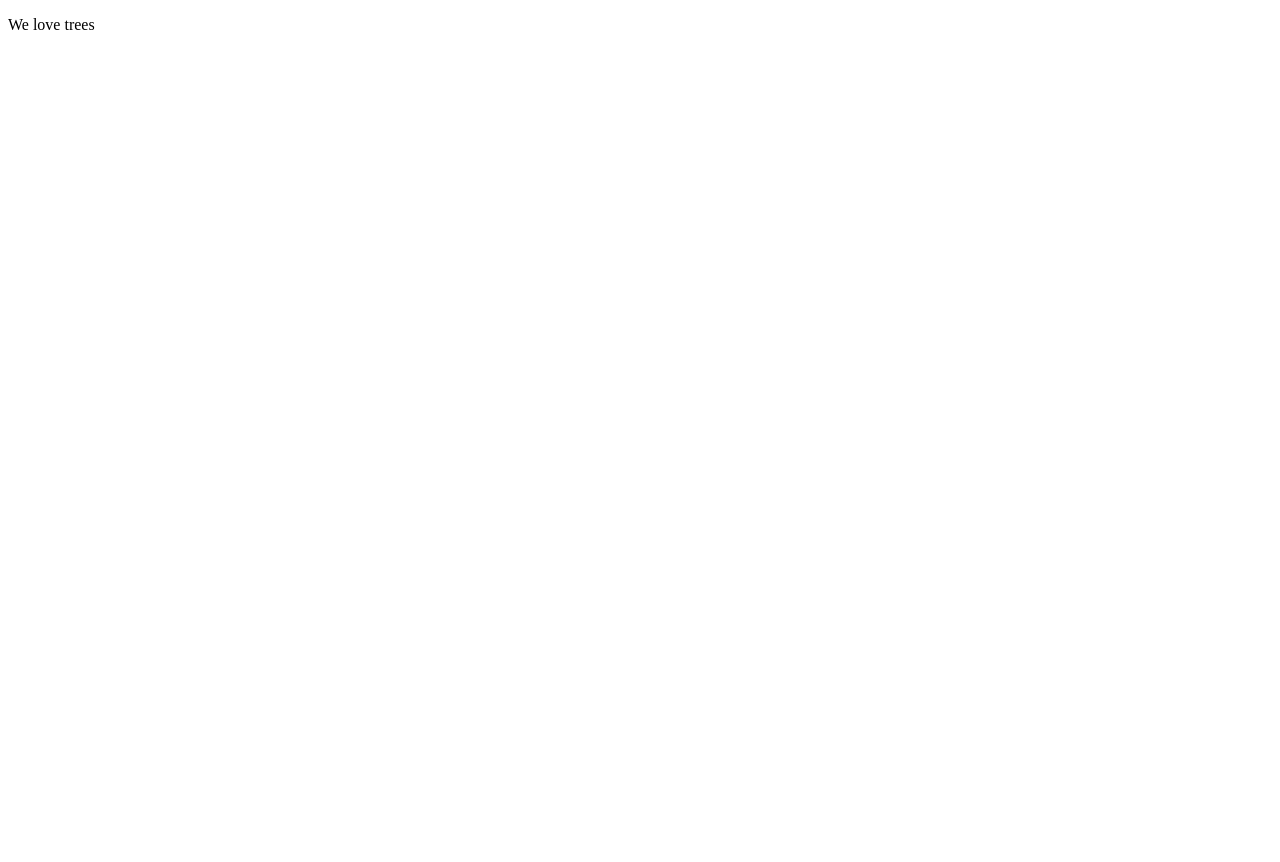
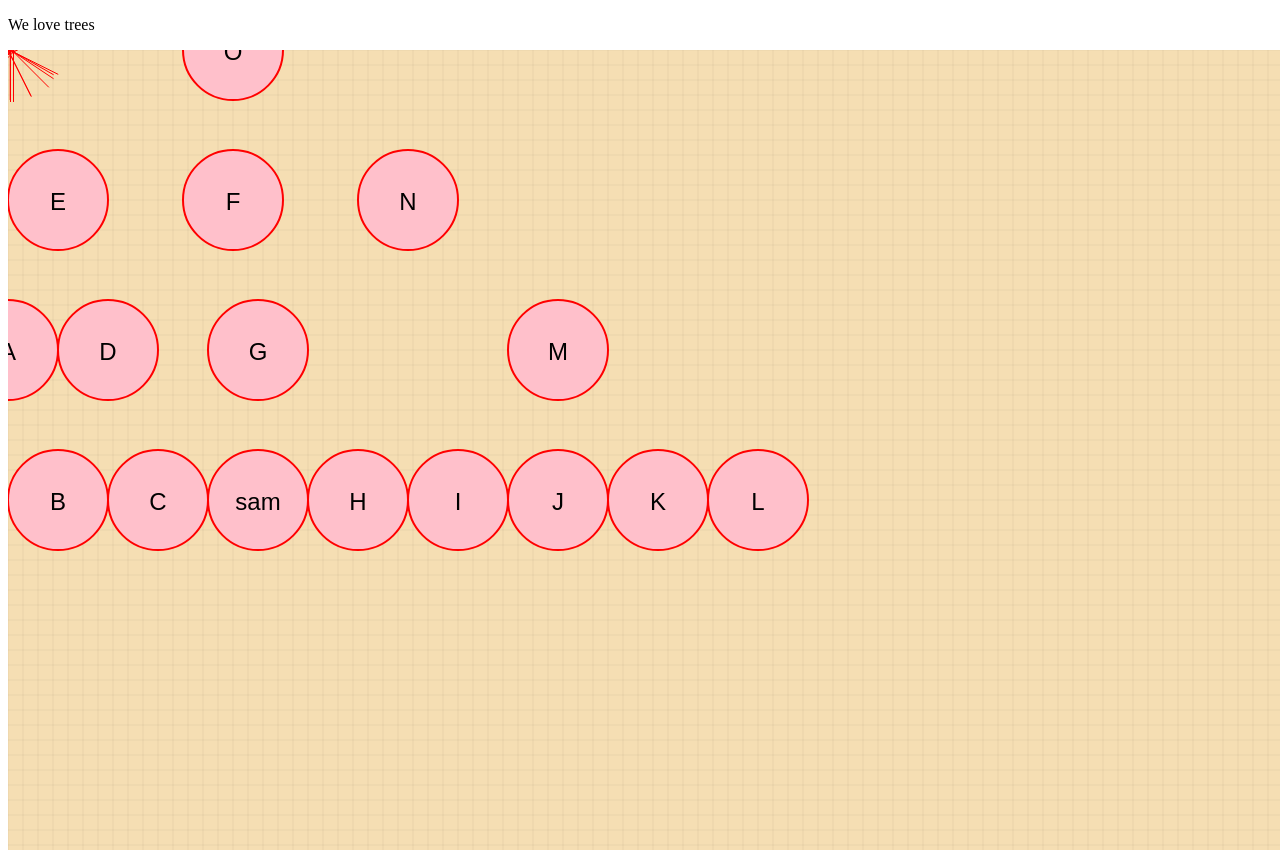
Before and after one commit to repeatyourselfpls/family-tree, a plain HTML site: page dist/index.html in a window 1280 px wide. Before the commit the page ends 800 px from the top, so only its background shows below. Drawn offline with Linux system fonts and the light colour scheme.

Commit message:
drawing sometin lets fkn go

```diff
--- /dev/null
+++ b/dist/draw.js
@@ -0,0 +1,67 @@
+export const RADIUS = 50;
+export const DIAMETER = RADIUS * 2;
+export const SPACING_X = 40;
+export const SPACING_Y = 150;
+export function setupBackground(ctx, width, height) {
+    ctx.fillStyle = "wheat";
+    ctx.fillRect(0, 0, width, height);
+    ctx.strokeStyle = "rgba(0 0 0 / 5%)";
+    ctx.lineWidth = 1;
+    for (let i = 0; i < width; i += 15) {
+        ctx.beginPath();
+        ctx.moveTo(i, 0);
+        ctx.lineTo(i, height);
+        ctx.stroke();
+    }
+    for (let i = 0; i < height; i += 15) {
+        ctx.beginPath();
+        ctx.moveTo(0, i);
+        ctx.lineTo(width, i);
+        ctx.stroke();
+    }
+}
+// pre order traversal drawing
+export function drawAllNodesv2(ctx, node, parentNode) {
+    drawNode(ctx, node.X * DIAMETER, node.Y * SPACING_Y, node.name);
+    if (parentNode) {
+        drawParentLink(ctx, node, parentNode);
+    }
+    for (const child of node.children) {
+        drawAllNodesv2(ctx, child, node);
+    }
+}
+function drawNode(ctx, x, y, val) {
+    ctx.fillStyle = "pink";
+    ctx.strokeStyle = "red";
+    ctx.lineWidth = 2;
+    ctx.beginPath();
+    ctx.arc(x, y, 50, degreeToRadians(0), degreeToRadians(360), false);
+    ctx.fill();
+    ctx.stroke();
+    ctx.fillStyle = "black";
+    ctx.font = "24px arial";
+    const textWidth = ctx.measureText(`${val}`).width;
+    const textHeight = ctx.measureText("M").width;
+    ctx.fillText(`${val}`, x - textWidth / 2, y + textHeight / 2);
+}
+function drawParentLink(ctx, node, parent) {
+    const parent_x = parent.X;
+    const parent_y = parent.Y;
+    const node_x = node.X;
+    const node_y = node.Y;
+    const deltaX = node_x - parent_x;
+    const deltaY = node_y - parent_y;
+    const theta = Math.atan(deltaY / Math.abs(deltaX)); // positive val
+    const parent_x_delta = deltaX < 0 ? -1 * Math.cos(theta) * RADIUS : Math.cos(theta) * RADIUS;
+    const parent_y_delta = Math.sin(theta) * RADIUS;
+    const node_x_delta = -1 * parent_x_delta;
+    const node_y_delta = -1 * parent_y_delta;
+    ctx.lineWidth = 1;
+    ctx.beginPath();
+    ctx.moveTo(parent_x + parent_x_delta, parent_y + parent_y_delta);
+    ctx.lineTo(node_x + node_x_delta, node_y + node_y_delta);
+    ctx.stroke();
+}
+function degreeToRadians(deg) {
+    return (deg / 360) * (2 * Math.PI);
+}
--- a/dist/index.html
+++ b/dist/index.html
@@ -4,7 +4,7 @@
 <head>
   <meta charset="UTF-8">
   <meta name="viewport" content="width=device-width, initial-scale=1.0">
-  <script src="./tree.js" defer></script>
+  <script src="./main.js" type="module" defer></script>
   <title>Family Tree Prototype</title>
 </head>
 
--- /dev/null
+++ b/dist/main.js
@@ -0,0 +1,31 @@
+import { drawAllNodesv2, setupBackground } from "./draw.js";
+import { TreeNode } from "./tree.js";
+const B = new TreeNode("B", []);
+const C = new TreeNode("C", []);
+const H = new TreeNode("H", []);
+const I = new TreeNode("I", []);
+const J = new TreeNode("J", []);
+const K = new TreeNode("K", []);
+const L = new TreeNode("L", []);
+const sam = new TreeNode("sam", []);
+const A = new TreeNode("A", []);
+const D = new TreeNode("D", [B, C]);
+const G = new TreeNode("G", [sam]);
+const M = new TreeNode("M", [H, I, J, K, L]);
+const E = new TreeNode("E", [A, D]);
+const F = new TreeNode("F", []);
+const N = new TreeNode("N", [G, M]);
+const O = new TreeNode("O", [E, F, N]);
+TreeNode.initializeNodes(O, null, 0);
+TreeNode.calculateXMod(O);
+TreeNode.finalizeX(O, 0);
+const traversedNodes = TreeNode.levelOrderTraversal(O);
+for (const [n, level] of traversedNodes) {
+    console.log(level, n.name, `(${n.X}, ${n.mod})`);
+}
+const canvas = document.querySelector("#treeCanvas");
+const width = canvas.width = window.innerWidth;
+const height = canvas.height = window.innerHeight;
+const ctx = canvas.getContext("2d");
+setupBackground(ctx, width, height);
+drawAllNodesv2(ctx, O, null);
--- a/dist/tree.js
+++ b/dist/tree.js
@@ -1,5 +1,4 @@
-"use strict";
-class TreeNode {
+export class TreeNode {
     constructor(name, children) {
         this.name = '';
         this.children = [];
@@ -49,11 +48,11 @@ class TreeNode {
                 node.mod = node.X - (node.getLeftMostChildNode().X + node.getRightMostChildNode().X) / 2; // currentX - desired
             }
         }
-        // console.log(`Calculating ${node.name}: (${node.X}, ${node.Y}) Mod: ${node.mod}`)
         // check if sibling subtrees clash, adjust X and mod if so
         if (node.children.length) {
             this.checkConflicts(node);
         }
+        // console.log(`Calculating ${node.name}: (${node.X}, ${node.Y}) Mod: ${node.mod}`)
     }
     static checkConflicts(node) {
         let previousSibling = node.previousSibling;
@@ -110,6 +109,7 @@ class TreeNode {
         return contour;
     }
     // level order traversal of rightmost node's X positions w/ modifier added
+    // this is used to adjust siblings collisions, we do not alter the node's X value yet
     static getRightContour(node) {
         const contour = [];
         const queue = [[node, 0, 0]];
@@ -159,25 +159,3 @@ class TreeNode {
 }
 TreeNode.NODE_SIZE = 1;
 TreeNode.SIBLING_DISTANCE = 0;
-const B = new TreeNode("B", []);
-const C = new TreeNode("C", []);
-const H = new TreeNode("H", []);
-const I = new TreeNode("I", []);
-const J = new TreeNode("J", []);
-const K = new TreeNode("K", []);
-const L = new TreeNode("L", []);
-const A = new TreeNode("A", []);
-const D = new TreeNode("D", [B, C]);
-const G = new TreeNode("G", []);
-const M = new TreeNode("M", [H, I, J, K, L]);
-const E = new TreeNode("E", [A, D]);
-const F = new TreeNode("F", []);
-const N = new TreeNode("N", [G, M]);
-const O = new TreeNode("O", [E, F, N]);
-TreeNode.initializeNodes(O, null, 0);
-TreeNode.calculateXMod(O);
-TreeNode.finalizeX(O, 0);
-const traversedNodes = TreeNode.levelOrderTraversal(O);
-for (const [n, level] of traversedNodes) {
-    console.log(level, n.name, `(${n.X}, ${n.mod})`);
-}
--- /dev/null
+++ b/v1/draw.js
@@ -0,0 +1,104 @@
+export const RADIUS = 50
+export const DIAMETER = RADIUS * 2
+export const SPACING_X = 40
+export const SPACING_Y = 150
+
+export function setupBackground(ctx, width, height) {
+  ctx.fillStyle = "wheat"
+  ctx.fillRect(0, 0, width, height)
+
+  ctx.strokeStyle = "rgba(0 0 0 / 5%)"
+  ctx.lineWidth = 1
+
+  for (let i = 0; i < width; i += 15) {
+    ctx.beginPath()
+    ctx.moveTo(i, 0)
+    ctx.lineTo(i, height)
+    ctx.stroke()
+  }
+
+  for (let i = 0; i < height; i += 15) {
+    ctx.beginPath()
+    ctx.moveTo(0, i)
+    ctx.lineTo(width, i)
+    ctx.stroke()
+  }
+}
+
+export const drawAllNodesv1 = (ctx, width, height, levelNodes) => {
+  let y = RADIUS + 10
+  let x = width / 2
+  const locationMap = new Map()
+
+  while (levelNodes.length) {
+    const nodes = levelNodes.shift()
+    const nodeLevelCount = nodes.length
+
+    if (nodeLevelCount == 1) {
+      const rootNode = nodes[0][0]
+      locationMap.set(rootNode.val, [x, y])
+
+      drawNode(ctx, x, y, rootNode.val)
+    } else {
+      const countOnEachSide = Math.ceil(nodeLevelCount / 2)
+      x = (width / 2 - (DIAMETER * countOnEachSide) + RADIUS) - ((SPACING_X / 2) * countOnEachSide)
+
+      if (nodes) {
+        for (const [node, parent] of nodes) {
+          locationMap.set(node.val, [x, y])
+
+          drawNode(ctx, x, y, node.val)
+          drawParentLink(ctx, node.val, parent.val, locationMap)
+
+          x += DIAMETER + SPACING_X
+        }
+      }
+    }
+    y += SPACING_Y
+  }
+}
+
+function drawNode(ctx, x, y, val) {
+  ctx.fillStyle = "pink"
+  ctx.strokeStyle = "red"
+  ctx.lineWidth = 2
+
+  ctx.beginPath()
+  ctx.arc(x, y, 50, degreeToRadians(0), degreeToRadians(360), false)
+  ctx.fill()
+  ctx.stroke()
+
+  ctx.fillStyle = "black"
+  ctx.font = "24px arial"
+  const textWidth = ctx.measureText(`${val}`).width
+  const textHeight = ctx.measureText("M").width
+  ctx.fillText(`${val}`, x - textWidth / 2, y + textHeight / 2)
+}
+
+function drawParentLink(ctx, node, parent, locationMap) {
+  const parent_x = locationMap.get(parent)[0]
+  const parent_y = locationMap.get(parent)[1]
+  const node_x = locationMap.get(node)[0]
+  const node_y = locationMap.get(node)[1]
+
+  const deltaX = node_x - parent_x
+  const deltaY = node_y - parent_y
+  const theta = Math.atan(deltaY / Math.abs(deltaX)) // positive val
+
+  const parent_x_delta = deltaX < 0 ? -1 * Math.cos(theta) * RADIUS : Math.cos(theta) * RADIUS
+  const parent_y_delta = Math.sin(theta) * RADIUS
+  const node_x_delta = -1 * parent_x_delta
+  const node_y_delta = -1 * parent_y_delta
+
+  ctx.lineWidth = 1
+
+  ctx.beginPath()
+  ctx.moveTo(parent_x + parent_x_delta, parent_y + parent_y_delta)
+  ctx.lineTo(node_x + node_x_delta, node_y + node_y_delta)
+
+  ctx.stroke()
+}
+
+function degreeToRadians(deg) {
+  return (deg / 360) * (2 * Math.PI)
+}
```
Also changed, not shown: dist/node.js (deleted, +0 -50 lines), draw.ts (renamed from dist/drawers.js, +15 -35 lines), main.ts (added, +38 -0 lines), node.ts (deleted, +0 -62 lines), tree.ts (+2 -29 lines), tsconfig.json (+4 -3 lines).
